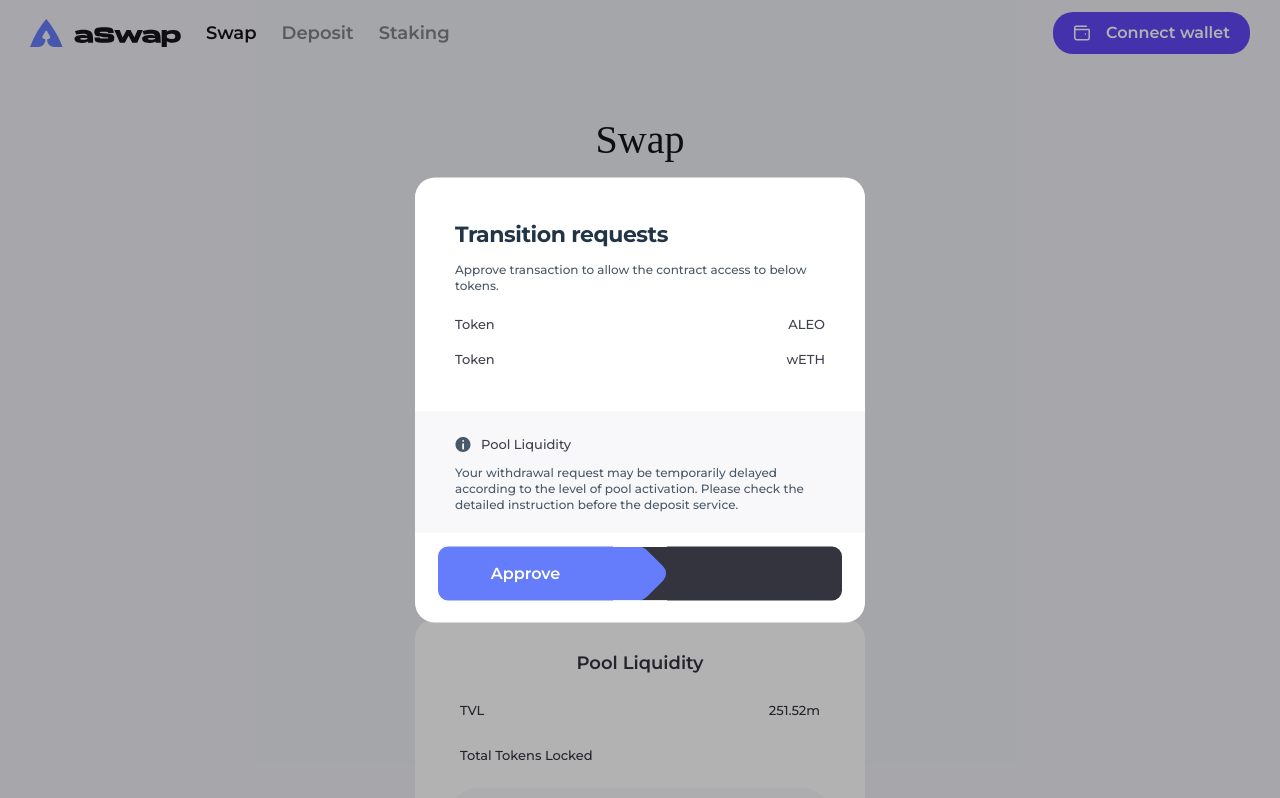
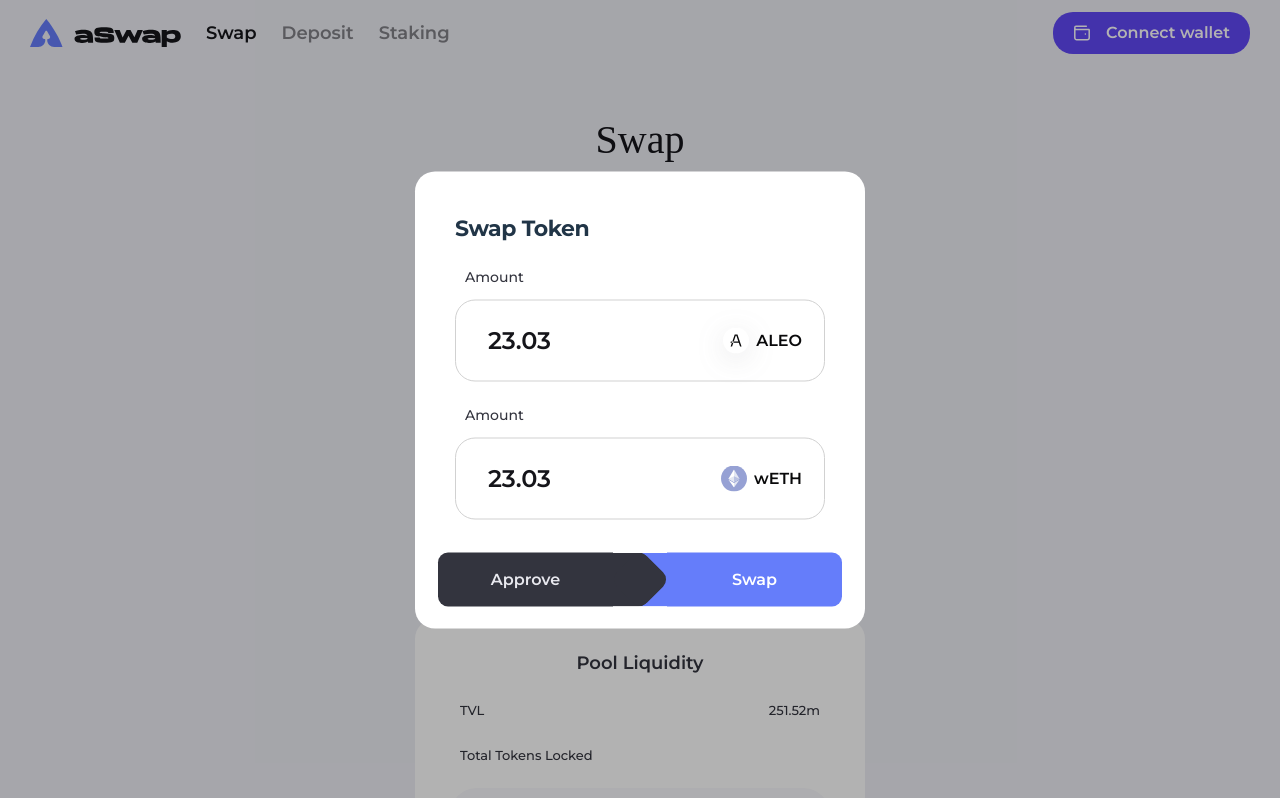
Before and after one commit to aswap-zk/Aswap-Frontend, a React (Vite) app: page /swap in a window 1280 px wide. Built offline with nearby package versions, Linux system fonts and the light colour scheme; a web font is replaced by a local one.

Commit message:
feat: Approved modal UI

```diff
--- a/src/components/common/ContentWrapper.tsx
+++ b/src/components/common/ContentWrapper.tsx
@@ -13,11 +13,13 @@
   color: #fff;
 `;
 
-export const SpaceBetweenWrapper = styled.div`
+export const SpaceBetweenWrapper = styled.div<{ $direction?: string }>`
   width: 100%;
   display: flex;
   justify-content: space-between;
   align-items: center;
+  ${({ $direction }) =>
+    $direction === "column" && "flex-direction: column; align-items: stretch;"};
 `;
 
 export const ButtonWrapper = styled.div`
--- a/src/components/common/Input.tsx
+++ b/src/components/common/Input.tsx
@@ -25,7 +25,7 @@
   topLabelText?: string; // 상단 라벨
   value: string; // input에서 처리할 값
   setValue: (input: string) => void; // 처리값에 대한 set함수
-  placeholder: string;
+  placeholder?: string;
   ticker?: InputTicker; // input값의 단위를 표시하는 ticker 이름 및 아이콘
   leftLabelTexts?: string[]; // 하단 좌측 도움말
   rightLabelTexts?: string[]; // 하단 우측 도움말
--- a/src/components/common/Modal/ApprovedModal.tsx
+++ b/src/components/common/Modal/ApprovedModal.tsx
@@ -0,0 +1,139 @@
+import styled from "styled-components";
+import ModalWrapper from "./ModalWrapper";
+import { SpaceBetweenWrapper } from "../ContentWrapper";
+import IcInfo from "../../../assets/icons/Modal/ic-info.svg";
+import IcButtonPolygon from "../../../assets/icons/Modal/ic-buttonPolygonApproved.svg";
+import { INPUTTICKERS, Input } from "../Input";
+
+interface ApprovedModalProps {
+  type: string;
+}
+
+const ApprovedModal = (props: ApprovedModalProps) => {
+  const { type } = props;
+
+  return (
+    <ModalWrapper>
+      <Container>
+        <SpaceBetweenWrapper $direction="column">
+          <MainContentWrapper>
+            <TitleWrapper>
+              <TitleText>
+                {type === "Deposit" ? "Depositing tokens" : `${type} Token`}
+              </TitleText>
+            </TitleWrapper>
+            <TitleWrapper>
+              <Input
+                topLabelText={"Amount"}
+                value="23.03"
+                setValue={() => {}}
+                ticker={INPUTTICKERS.aleo}
+                readonly
+              />
+              <Input
+                topLabelText={"Amount"}
+                value="23.03"
+                setValue={() => {}}
+                ticker={INPUTTICKERS.wEth}
+                readonly
+              />
+            </TitleWrapper>
+          </MainContentWrapper>
+
+          <ButtonContainer>
+            <GrayButton>Approve</GrayButton>
+            <img src={IcButtonPolygon} />
+            <BlueButton>{type}</BlueButton>
+          </ButtonContainer>
+        </SpaceBetweenWrapper>
+      </Container>
+    </ModalWrapper>
+  );
+};
+
+export default ApprovedModal;
+
+const Container = styled.div`
+  width: 450px;
+
+  position: absolute;
+  left: 50%;
+  top: 50%;
+  transform: translate(-50%, -50%);
+
+  border-radius: 20px;
+  background-color: #fff;
+`;
+
+const TitleText = styled.span`
+  ${({ theme }) => theme.fonts.Title_Medium_2};
+`;
+
+const SubText = styled.span`
+  ${({ theme }) => theme.fonts.Label_Medium};
+  color: #4a5967;
+`;
+
+const ContentText = styled.span`
+  ${({ theme }) => theme.fonts.Body_Text_Small};
+  color: #3e404c;
+`;
+
+const MainContentWrapper = styled.div`
+  display: flex;
+  flex-direction: column;
+  gap: 18px;
+  padding: 40px 40px 0 40px;
+`;
+
+const TitleWrapper = styled.div`
+  display: flex;
+  flex-direction: column;
+  gap: 10px;
+`;
+
+const InfoWrapper = styled.div`
+  display: flex;
+  flex-direction: column;
+  gap: 8px;
+  padding: 20px 40px;
+  background-color: #f8f8fb;
+`;
+
+const InfoTitleWithIconWrapper = styled.div`
+  display: flex;
+  align-items: center;
+  gap: 10px;
+
+  img {
+    width: 16px;
+    height: 16px;
+  }
+`;
+
+const ButtonContainer = styled.div`
+  display: flex;
+  margin: 23px 23px 22px 23px;
+
+  div {
+    flex: 1;
+    padding: 14px 18px;
+    text-align: center;
+    ${({ theme }) => theme.fonts.Body_Text_Large};
+  }
+
+  img {
+    width: 54px;
+  }
+`;
+
+const BlueButton = styled.div`
+  border-radius: 0 10px 10px 0;
+  color: #fff;
+  background-color: #657dfa;
+`;
+const GrayButton = styled.div`
+  border-radius: 10px 0 0 10px;
+  color: #e8e8ee;
+  background-color: #33343e;
+`;
--- a/src/pages/Swap/Swap.tsx
+++ b/src/pages/Swap/Swap.tsx
@@ -22,6 +22,7 @@
   parseNumberFromString,
 } from "../../utils/numberFormatter";
 import RequestModal from "../../components/common/Modal/RequestModal";
+import ApprovedModal from "../../components/common/Modal/ApprovedModal";
 
 const Swap = () => {
   const [isOpen, setIsOpen] = useState(true);
@@ -31,6 +32,8 @@
     INPUTTICKERS.aleo,
     INPUTTICKERS.wEth,
   ]);
+  const [modalType, setModalType] = useState("approved");
+
   const aleoToWEthRate = 0.00058;
 
   useEffect(() => {
@@ -78,7 +81,8 @@
 
   return (
     <>
-      <RequestModal />
+      {modalType === "request" && <RequestModal type="Swap" />}
+      {modalType === "approved" && <ApprovedModal type="Swap" />}
       <Header />
       <PageWrapper>
         <PageTitle>Swap</PageTitle>
```
